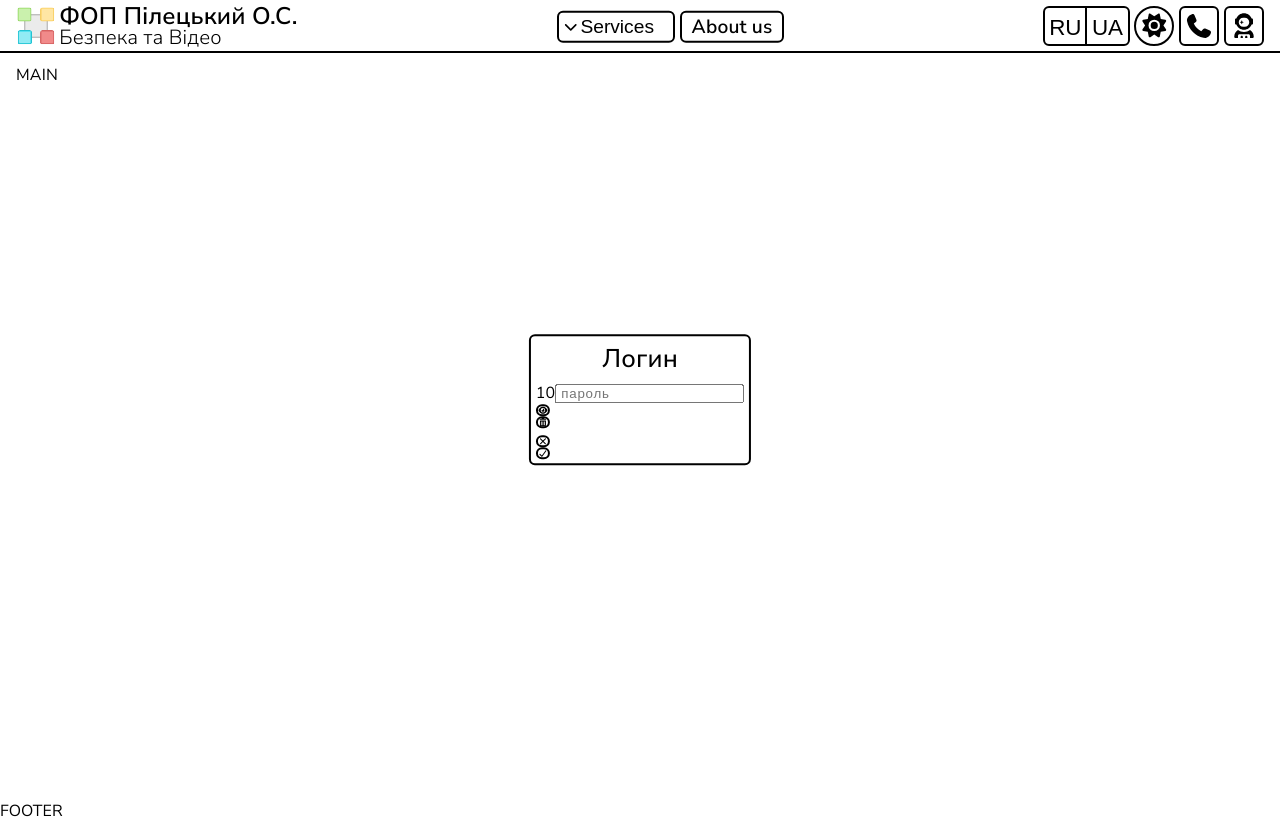
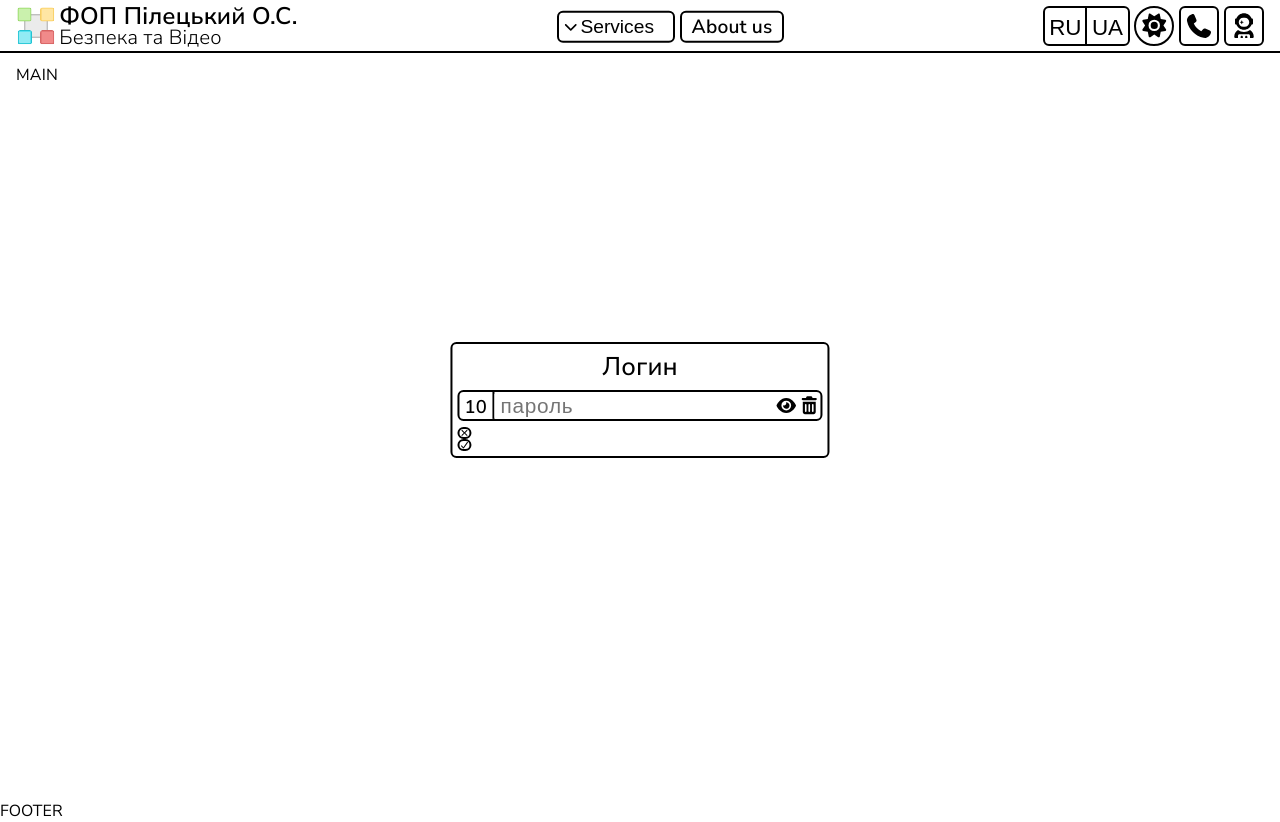
Before and after one commit to Vaygr99/AlarmVideoASP, a React (Vite) app in the folder client/: page / in a window 1280 px wide. Built offline with nearby package versions, Linux system fonts and the light colour scheme.

Commit message:
feat(header): add password input styles

```diff
--- a/client/src/components/ui/forms/adminForm/passwordInput/PasswordInput.jsx
+++ b/client/src/components/ui/forms/adminForm/passwordInput/PasswordInput.jsx
@@ -7,10 +7,12 @@ import {
 import BaseInput from "../../../inputs/BaseInput.jsx";
 import SquareIconButton from "../../../buttons/squareIconButton/SquareIconButton.jsx";
 
+import styles from "./PasswordInput.module.css";
+
 // Container for entering admin password for admin form in mini area
 function PasswordInput() {
   return (
-    <div>
+    <div className={styles.container}>
       <span>10</span>
       <BaseInput placeholder="пароль" />
       <SquareIconButton icon={faEye} />
--- /dev/null
+++ b/client/src/components/ui/forms/adminForm/passwordInput/PasswordInput.module.css
@@ -0,0 +1,27 @@
+.container {
+  display: flex;
+  align-items: center;
+  border-style: solid;
+  border-width: 2px;
+  border-radius: 6px;
+  font-size: 1rem;
+}
+.container span {
+  border-right-style: solid;
+  border-right-width: 2px;
+  font-size: 1.15em;
+  font-weight: 600;
+  width: 1.9em;
+  text-align: center;
+  padding-top: 0.1em;
+}
+.container input {
+  font-size: 1.3em;
+  border: 0;
+}
+.container button {
+  width: 0.8em;
+  height: 0.9em;
+  font-size: 1.8em;
+  border: 0;
+}
```
